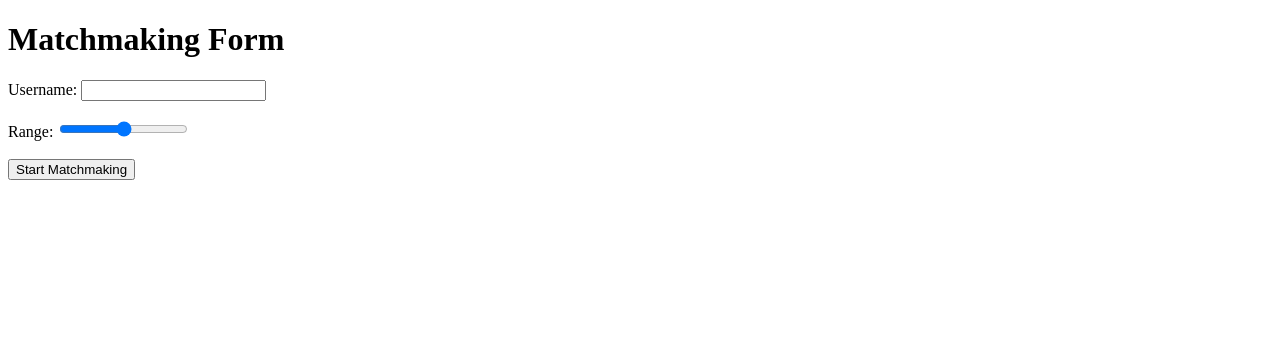
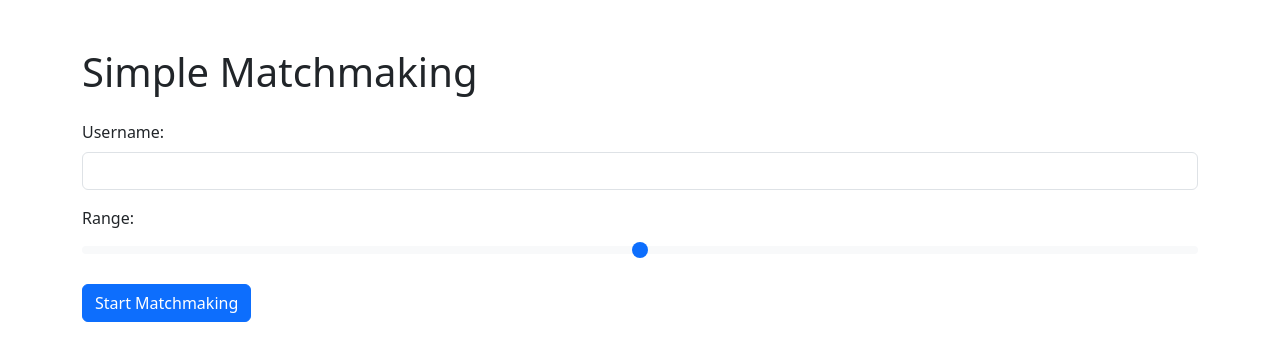
Before and after one commit to isu-kim/hot-quickplay, a plain HTML site: page index.html in a window 1280 px wide. Drawn offline with nearby package versions, Linux system fonts and the light colour scheme.

Commit message:
Add boostrap to Frontend
- feature: add bootstrap to frontend

```diff
--- a/index.html
+++ b/index.html
@@ -1,22 +1,28 @@
 <!DOCTYPE html>
 <html>
 <head>
-    <title>Matchmaking Form</title>
+    <title>Simple Matchmaking</title>
+    <link rel="stylesheet" href="https://cdn.jsdelivr.net/npm/bootstrap@5.3.0/dist/css/bootstrap.min.css">
 </head>
 <body>
-    <h1>Matchmaking Form</h1>
+    <div class="container mt-5">
+        <h1 class="mb-4">Simple Matchmaking</h1>
 
         <form id="matchmakingForm">
-        <label for="username">Username:</label>
-        <input type="text" id="username" name="username" required><br><br>
+            <div class="mb-3">
+                <label for="username" class="form-label">Username:</label>
+                <input type="text" id="username" name="username" class="form-control" required>
+            </div>
 
-        <label for="rangeInput">Range:</label>
-        <input type="range" id="rangeInput" name="rangeInput" min="0" max="100" required><br><br>
+            <div class="mb-3">
+                <label for="rangeInput" class="form-label">Range:</label>
+                <input type="range" id="rangeInput" name="rangeInput" class="form-range" min="0" max="100" required>
+            </div>
 
-        <input type="submit" value="Start Matchmaking">
+            <button type="submit" class="btn btn-primary">Start Matchmaking</button>
         </form>
 
-    <table id="resultTable" style="display: none;">
+        <table id="resultTable" class="table mt-4" style="display: none;">
             <thead>
                 <tr>
                     <th>Username</th>
@@ -25,6 +31,7 @@
             </thead>
             <tbody></tbody>
         </table>
+    </div>
 
     <script>
         document.getElementById("matchmakingForm").addEventListener("submit", function (event) {
@@ -47,11 +54,9 @@ fetch("http://172.25.244.20:8080/matchmaking", {
                 body: JSON.stringify(data)
             }).then(function (response) {
                 return response.json();
-            })
-            .then(function (data) {
+            }).then(function (data) {
                 displayResults(data);
-            })
-            .catch(function (error) {
+            }).catch(function (error) {
                 console.log("Error:", error);
             });
         });
```
Lines whose indentation alone changed are shown as unchanged.
